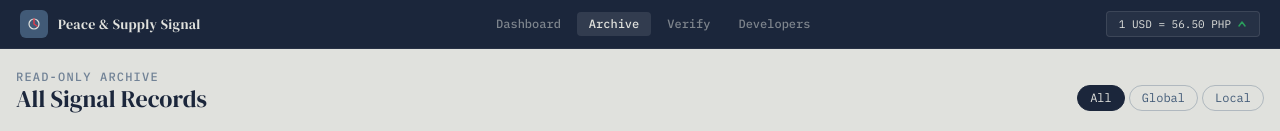
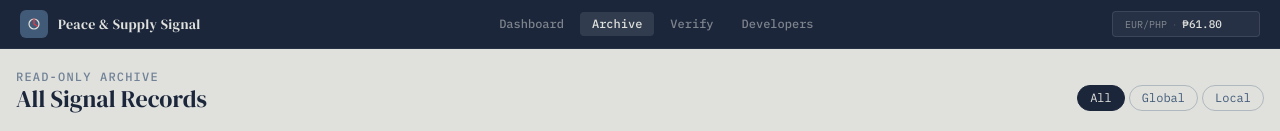
Before and after one commit to Mokz01/vite-project, a React (Vite) app: page /archive in a window 1280 px wide. Shown: the top 131 px of the page. Built offline with nearby package versions, Linux system fonts and the light colour scheme; no server answers.

Commit message:
News API and Currency Fix

```diff
--- a/src/components/Navbar.jsx
+++ b/src/components/Navbar.jsx
@@ -1,4 +1,6 @@
+import { useState, useEffect } from "react";
 import { NavLink } from "react-router-dom";
+import { useCurrencyRates } from "../hooks/useCurrencyRates";
 
 const NAV_LINKS = [
   { to: "/", label: "Dashboard" },
@@ -7,23 +9,57 @@ const NAV_LINKS = [
   { to: "/dev", label: "Developers" },
 ];
 
-export default function Navbar({
-  liveRate = "1 USD = 56.50 PHP",
-  trend = "up",
-}) {
+function TrendArrow({ trend }) {
+  if (trend === "up") {
+    return (
+      <svg width="9" height="9" viewBox="0 0 10 10" className="shrink-0">
+        <path d="M2 7L5 3L8 7" stroke="#2A9D5C" strokeWidth="1.6" fill="none"
+          strokeLinecap="round" strokeLinejoin="round" />
+      </svg>
+    );
+  }
+  if (trend === "down") {
+    return (
+      <svg width="9" height="9" viewBox="0 0 10 10" className="shrink-0">
+        <path d="M2 3L5 7L8 3" stroke="#E63946" strokeWidth="1.6" fill="none"
+          strokeLinecap="round" strokeLinejoin="round" />
+      </svg>
+    );
+  }
+  return <span className="w-[9px] shrink-0" />;
+}
+
+export default function Navbar() {
+  const { pairs, loading, lastUpdated } = useCurrencyRates();
+  const [activeIdx, setActiveIdx] = useState(0);
+  const [fading, setFading] = useState(false);
+
+  // Auto-cycle through currencies every 3 seconds
+  useEffect(() => {
+    if (pairs.length === 0) return;
+    const id = setInterval(() => {
+      setFading(true);
+      setTimeout(() => {
+        setActiveIdx((i) => (i + 1) % pairs.length);
+        setFading(false);
+      }, 200);
+    }, 3000);
+    return () => clearInterval(id);
+  }, [pairs.length]);
+
+  const current = pairs[activeIdx];
+
   return (
     <header className="bg-navy sticky top-0 z-50 border-b border-white/5">
       <div className="max-w-screen-xl mx-auto px-5 h-12 flex items-center justify-between gap-4">
+
+        {/* Logo */}
         <div className="flex items-center gap-2.5 shrink-0">
           <div className="w-7 h-7 bg-teal rounded-md flex items-center justify-center">
             <svg width="16" height="16" viewBox="0 0 16 16" fill="none">
               <circle cx="8" cy="8" r="5" stroke="#E0E1DD" strokeWidth="1.2" />
-              <path
-                d="M8 3v5l3 2"
-                stroke="#E63946"
-                strokeWidth="1.4"
-                strokeLinecap="round"
-              />
+              <path d="M8 3v5l3 2" stroke="#E63946" strokeWidth="1.4"
+                strokeLinecap="round" />
             </svg>
           </div>
           <span className="text-offwhite font-display text-sm tracking-wide leading-none">
@@ -31,6 +67,7 @@ export default function Navbar({
           </span>
         </div>
 
+        {/* Nav links */}
         <nav className="flex items-center gap-1">
           {NAV_LINKS.map(({ to, label }) => (
             <NavLink
@@ -50,32 +87,37 @@ export default function Navbar({
           ))}
         </nav>
 
-        <div className="flex items-center gap-1.5 bg-white/5 border border-white/10 rounded px-3 py-1 shrink-0">
-          <span className="text-offwhite text-[11px] font-mono">
-            {liveRate}
-          </span>
-          <svg width="10" height="10" viewBox="0 0 10 10">
-            {trend === "up" ? (
-              <path
-                d="M2 7L5 3L8 7"
-                stroke="#2A9D5C"
-                strokeWidth="1.5"
-                fill="none"
-                strokeLinecap="round"
-                strokeLinejoin="round"
-              />
-            ) : (
-              <path
-                d="M2 3L5 7L8 3"
-                stroke="#E63946"
-                strokeWidth="1.5"
-                fill="none"
-                strokeLinecap="round"
-                strokeLinejoin="round"
-              />
-            )}
-          </svg>
+        {/* Currency ticker */}
+        <div
+          className="flex items-center gap-2 bg-white/5 border border-white/10 rounded px-3 py-1 shrink-0 min-w-[148px]"
+          title={lastUpdated ? `Updated ${lastUpdated.toLocaleTimeString("en-PH")}` : "Fetching rates…"}
+        >
+          {loading || !current ? (
+            <span className="text-offwhite/40 text-[11px] font-mono animate-pulse">
+              Loading rates…
+            </span>
+          ) : (
+            <div
+              className="flex items-center gap-1.5 w-full transition-opacity duration-200"
+              style={{ opacity: fading ? 0 : 1 }}
+            >
+              {/* Pair label */}
+              <span className="text-offwhite/50 text-[10px] font-mono shrink-0">
+                {current.label}
+              </span>
+              <span className="text-white/20 text-[10px] shrink-0">·</span>
+              {/* Rate */}
+              <span className="text-offwhite text-[11px] font-mono font-medium flex-1">
+                {"\u20B1"}{current.rate}
+              </span>
+              {/* Trend arrow */}
+              <TrendArrow trend={current.trend} />
+            </div>
+          )}
+
+
         </div>
+
       </div>
     </header>
   );
--- /dev/null
+++ b/src/hooks/useCurrencyRates.js
@@ -0,0 +1,123 @@
+import { useState, useEffect, useRef } from "react";
+
+// Free API — no key required, CORS-friendly
+const BASE_CURRENCY = "PHP";
+const CACHE_KEY = "pss_fx_cache";
+const CACHE_TTL = 1000 * 60 * 15; // 15 minutes
+
+// Currencies to display in the navbar ticker
+export const TRACKED_PAIRS = [
+  { from: "USD", to: "PHP", label: "USD/PHP" },
+  { from: "EUR", to: "PHP", label: "EUR/PHP" },
+  { from: "JPY", to: "PHP", label: "JPY/PHP" },
+  { from: "GBP", to: "PHP", label: "GBP/PHP" },
+  { from: "SGD", to: "PHP", label: "SGD/PHP" },
+  { from: "CNY", to: "PHP", label: "CNY/PHP" },
+  { from: "AUD", to: "PHP", label: "AUD/PHP" },
+  { from: "KRW", to: "PHP", label: "KRW/PHP" },
+];
+
+function formatRate(from, rate) {
+  // KRW/JPY — show more decimal places due to small unit value
+  if (from === "KRW") return rate.toFixed(4);
+  if (from === "JPY") return rate.toFixed(3);
+  return rate.toFixed(2);
+}
+
+export function useCurrencyRates() {
+  const [rates, setRates] = useState(null); // { USD: 56.5, EUR: 61.2, ... } keyed by foreign currency
+  const [loading, setLoading] = useState(true);
+  const [error, setError] = useState(null);
+  const [lastUpdated, setLastUpdated] = useState(null);
+  const prevRatesRef = useRef(null);
+
+  useEffect(() => {
+    async function fetchRates() {
+      try {
+        setLoading(true);
+
+        // 1. Try cache
+        const cached = localStorage.getItem(CACHE_KEY);
+        if (cached) {
+          const { timestamp, data } = JSON.parse(cached);
+          if (Date.now() - timestamp < CACHE_TTL) {
+            setRates(data.rates);
+            setLastUpdated(new Date(timestamp));
+            setLoading(false);
+            return;
+          }
+        }
+
+        // 2. Fetch from frankfurter.app — free, no key, reliable
+        // Base = PHP, get all tracked currencies
+        const symbols = TRACKED_PAIRS.map((p) => p.from).join(",");
+        const res = await fetch(
+          `https://api.frankfurter.app/latest?from=${BASE_CURRENCY}&to=${symbols}`
+        );
+
+        if (!res.ok) throw new Error(`HTTP ${res.status}`);
+        const json = await res.json();
+
+        // json.rates = { USD: 0.01768, EUR: 0.01623, ... } (1 PHP = X foreign)
+        // We want: 1 FOREIGN = X PHP, so invert
+        const inverted = {};
+        for (const [currency, phpPerForeign] of Object.entries(json.rates)) {
+          inverted[currency] = 1 / phpPerForeign;
+        }
+
+        setRates(inverted);
+        setLastUpdated(new Date());
+
+        localStorage.setItem(
+          CACHE_KEY,
+          JSON.stringify({ timestamp: Date.now(), data: { rates: inverted } })
+        );
+      } catch (err) {
+        console.error("FX fetch error:", err.message);
+        setError(err.message);
+        // Fallback hardcoded rates (approximate, as of mid-2025)
+        setRates({
+          USD: 56.5,
+          EUR: 61.8,
+          JPY: 0.377,
+          GBP: 72.1,
+          SGD: 42.3,
+          CNY: 7.85,
+          AUD: 36.9,
+          KRW: 0.0413,
+        });
+      } finally {
+        setLoading(false);
+      }
+    }
+
+    fetchRates();
+
+    // Refresh every 15 minutes
+    const interval = setInterval(fetchRates, CACHE_TTL);
+    return () => clearInterval(interval);
+  }, []);
+
+  // Build display pairs with trend vs previous fetch
+  const pairs = rates
+    ? TRACKED_PAIRS.map(({ from, label }) => {
+        const rate = rates[from];
+        const prev = prevRatesRef.current?.[from];
+        const trend = prev == null ? "neutral" : rate > prev ? "up" : rate < prev ? "down" : "neutral";
+        return {
+          label,
+          from,
+          rate: rate ? formatRate(from, rate) : "—",
+          rawRate: rate ?? null,
+          trend,
+        };
+      })
+    : [];
+
+  // Update prev after computing trends
+  useEffect(() => {
+    if (rates) prevRatesRef.current = { ...rates };
+  }, [rates]);
+
+  return { pairs, loading, error, lastUpdated };
+}
--- a/src/hooks/useNewsFeed.js
+++ b/src/hooks/useNewsFeed.js
@@ -3,7 +3,6 @@ import { useState, useEffect } from "react";
 const CACHE_KEY = "pss_news_cache";
 const CACHE_TTL = 1000 * 60 * 60; // 1 hour
 
-// Simplified Mapping to match your UI
 function mapArticle(article, index) {
   return {
     id: `news-${index}-${Date.now()}`,
@@ -27,18 +26,17 @@ export function useNewsFeed() {
   const [error, setError] = useState(null);
 
   useEffect(() => {
-    const apiKey = import.meta.env.VITE_NEWS_API_KEY;
+    const apiKey = import.meta.env.VITE_GNEWS_API_KEY;
 
     async function fetchNews() {
       try {
         setLoading(true);
 
-        // 1. Check if Key exists
         if (!apiKey || apiKey.length < 10) {
-          throw new Error("Missing API Key in .env");
+          throw new Error("Missing VITE_GNEWS_API_KEY in .env");
         }
 
-        // 2. Try Cache first
+        // Try cache first
         const cached = localStorage.getItem(CACHE_KEY);
         if (cached) {
           const { timestamp, data } = JSON.parse(cached);
@@ -49,29 +47,33 @@ export function useNewsFeed() {
           }
         }
 
-        // 3. Real Fetch (Using Top Headlines for better localhost support)
-        const url = `https://newsapi.org/v2/top-headlines?category=business&q=oil+OR+trade+OR+supply&language=en&apiKey=${apiKey}`;
+        // GNews API — works from the browser, no CORS issues
+        const url = `https://gnews.io/api/v4/search?q=trade+OR+supply+OR+oil+OR+conflict&lang=en&max=6&apikey=${apiKey}`;
 
         const response = await fetch(url);
         const json = await response.json();
 
-        if (json.status !== "ok") {
-          throw new Error(json.message || "API returned an error");
+        if (!response.ok || json.errors) {
+          throw new Error(
+            (json.errors && json.errors[0]) || `HTTP ${response.status}`
+          );
         }
 
-        const news = json.articles.slice(0, 6).map(mapArticle);
+        if (!json.articles || json.articles.length === 0) {
+          throw new Error("No articles returned from GNews");
+        }
 
-        if (news.length === 0) throw new Error("No matching news found");
+        const news = json.articles.map(mapArticle);
 
         setArticles(news);
         localStorage.setItem(
           CACHE_KEY,
-          JSON.stringify({ timestamp: Date.now(), data: news }),
+          JSON.stringify({ timestamp: Date.now(), data: news })
         );
       } catch (err) {
         console.error("News Feed Error:", err.message);
         setError(err.message);
-        setArticles(getFallbackArticles()); // Fallback if API fails
+        setArticles(getFallbackArticles());
       } finally {
         setLoading(false);
       }
```
Also changed, not shown: 1 other file (tests, documents, lock files or other folders).
